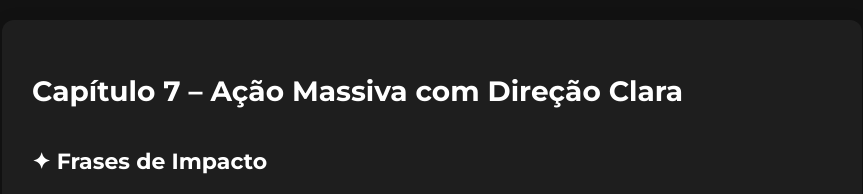
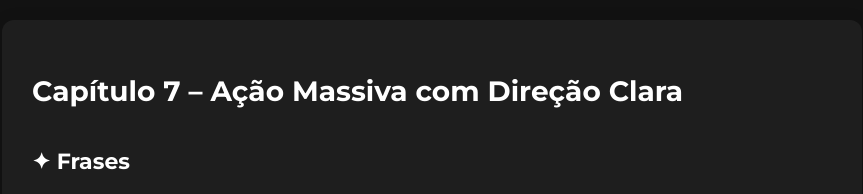
Before and after one commit to ghostman2709/Capitulo-7, a plain HTML site: page index.html in a window 1280 px wide. Shown: the top 194 px of the page, without its empty margins (208-1071 px from the left). Drawn offline with Linux system fonts and the light colour scheme.

Commit message:
Update index.html

```diff
--- a/index.html
+++ b/index.html
@@ -61,7 +61,7 @@
   <div class="container">
     <h1>Capítulo 7 – Ação Massiva com Direção Clara</h1>
 
-    <h2>✦ Frases de Impacto</h2>
+    <h2>✦ Frases</h2>
     <div class="frase-impacto">
       <blockquote>“A ação é a chave fundamental para todo sucesso.”<br>— Pablo Picasso</blockquote>
     </div>
```
